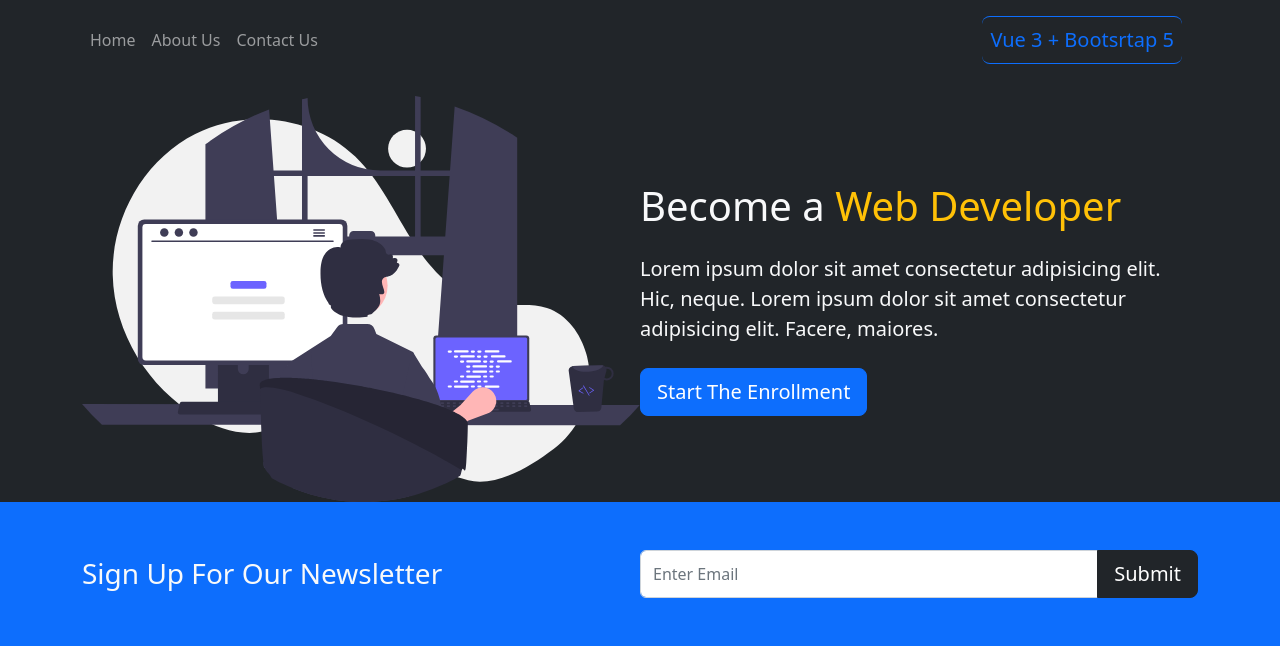
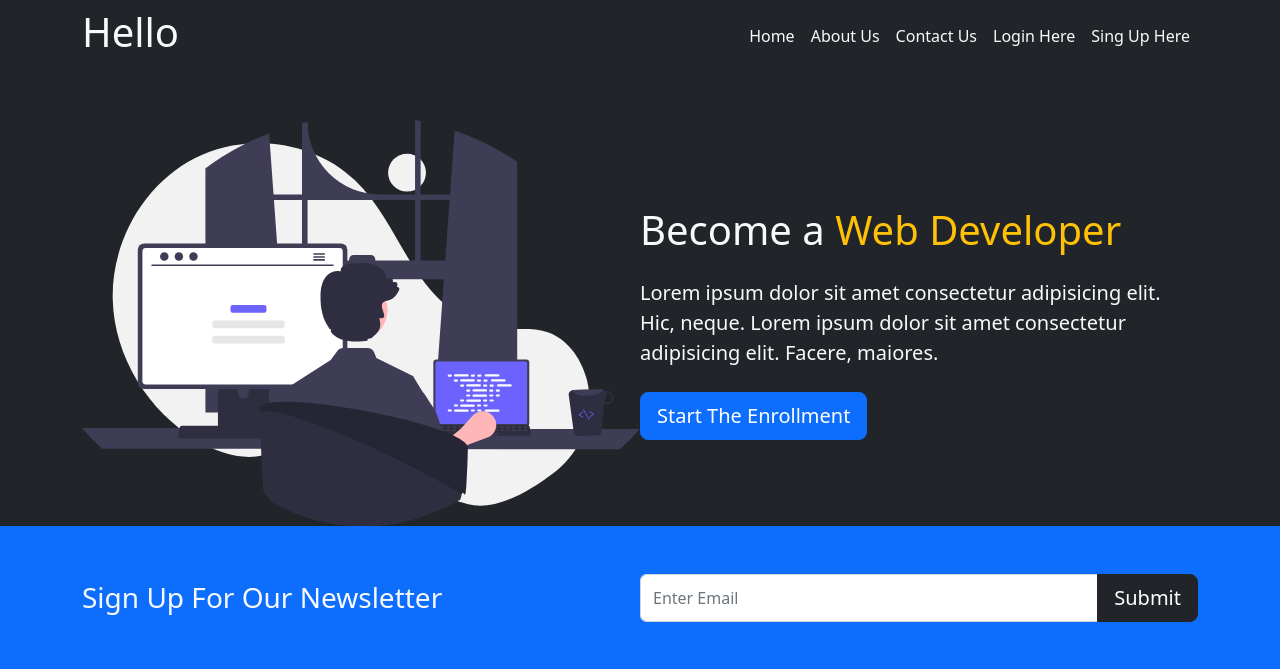
Before and after one commit to naybala/Php_login_System-OOP-, a PHP site: page /php/ in a window 1280 px wide. Shown: the top 669 px of the page. Run offline with PHP 8.4, Linux system fonts and the light colour scheme; some libraries are stand-ins or nearby versions.

Commit message:
adding bootstrap nav bar

```diff
--- a/index.php
+++ b/index.php
@@ -20,32 +20,35 @@
 </head>
 
 <body id="home">
-    <!--Nav Section Start -->
-    <nav class="navbar navbar-expand-lg bg-dark navbar-dark py-3 fixed-top">
+    <nav class="navbar navbar-expand-lg py-2 fixed-top bg-dark ">
         <div class="container">
-            <button class="navbar-toggler" type="button" data-bs-toggle="collapse" data-bs-target="#navmenu">
+            <h1 class="text-light">Hello</h1>
+            <button class="navbar-toggler " type="button" data-bs-toggle="collapse" data-bs-target="#navmenu">
                 <span class="navbar-toggler-icon"></span>
             </button>
 
             <div class="collapse navbar-collapse" id="navmenu">
-                <ul class="navbar-nav me-auto">
-                    <li class="nav-item">
-                        <a href="#home" class="nav-link">Home</a>
+                <ul class="navbar-nav ms-auto">
+                    <li class="nav-item ">
+                        <a href="#home" class="nav-link text-light">Home</a>
                     </li>
                     <li class="nav-item">
-                        <a href="#about" class="nav-link">About Us</a>
+                        <a href="#about" class="nav-link text-light">About Us</a>
                     </li>
                     <li class="nav-item">
-                        <a href="#contact" class="nav-link">Contact Us</a>
+                        <a href="#contact" class="nav-link text-light">Contact Us</a>
+                    </li>
+                    <li class="nav-item">
+                        <a href="./Ui/asset/login-ui/login.php" class="nav-link text-light">Login Here</a>
+                    </li>
+                    <li class="nav-item">
+                        <a href="./Ui/asset/signUp-ui/signUp.php" class="nav-link text-light">Sing Up Here</a>
                     </li>
                 </ul>
             </div>
-            <a href="#" class="navbar-brand text-primary border-top border-primary border-bottom rounded-3 p-2">Vue 3 +
-                Bootsrtap 5</a>
         </div>
     </nav>
-    <br><br>
-    <!--Nav Section End -->
+    <br><br> <br>
 
 
     <!-- Show Case Section Start -->
```
